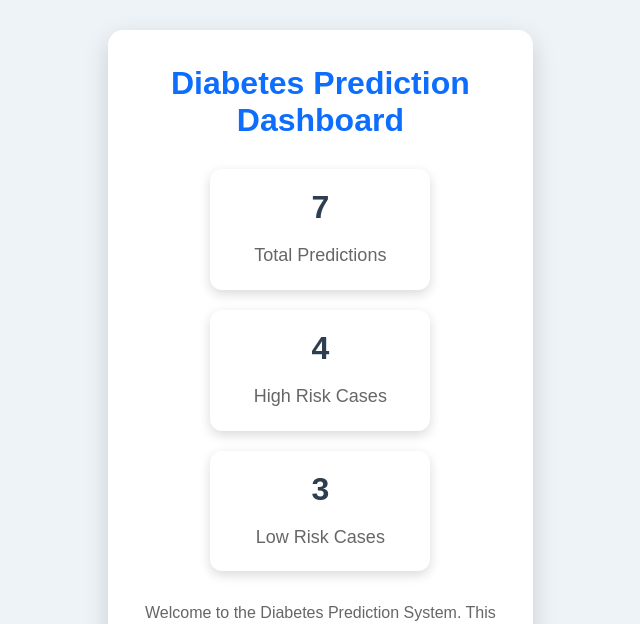
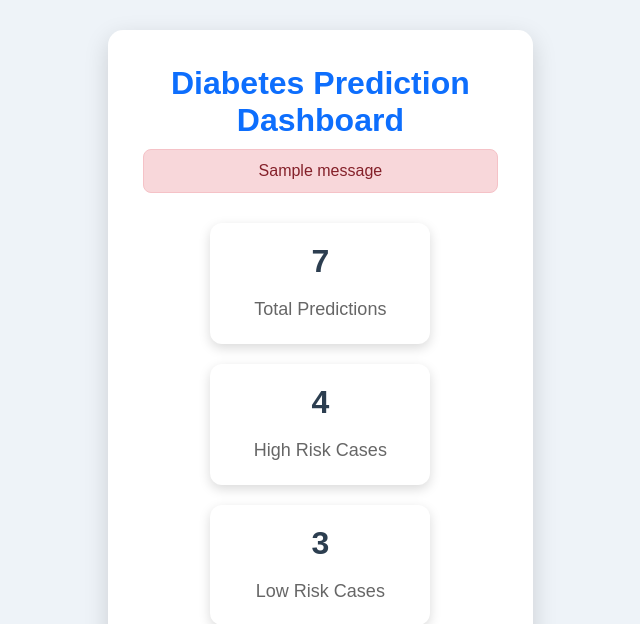
Before and after one commit to harinisharma-t/DiabetesPredictionAI, a Flask app: page / in a window 1280 px wide. Shown: the top 624 px of the page, without its empty margins (298-938 px from the left). Run offline with Flask 3, Linux system fonts and the light colour scheme; data comes from the database, SQL or seed files in the repository; one stand-in notice (Sample message) is shown; parts of the project's set-up code (start-up, migrations or seed data) failed here and were passed over.

Commit message:
Day 24: Add user-friendly validation messages

```diff
--- a/app/app.py
+++ b/app/app.py
@@ -1,4 +1,4 @@
-from flask import Flask, render_template, request, Response
+from flask import Flask, render_template, request, Response, redirect, url_for, flash
 import pickle
 import os
 import csv
@@ -19,6 +19,7 @@ from db import (
 )
 
 app = Flask(__name__)
+app.secret_key = "diabetes-prediction-secret-key"
 
 # Store the latest prediction for PDF generation
 latest_prediction = {}
@@ -67,28 +68,36 @@ def predict():
 
     # Input Validation
     if pregnancies < 0:
-        return "Pregnancies cannot be negative."
+        flash("Pregnancies cannot be negative.", "error")
+        return redirect(url_for("home"))
 
     if glucose < 0 or glucose > 300:
-        return "Glucose must be between 0 and 300."
+        flash("Glucose must be between 0 and 300.", "error")
+        return redirect(url_for("home"))
 
     if blood_pressure < 0 or blood_pressure > 200:
-        return "Blood Pressure must be between 0 and 200."
+        flash("Blood Pressure must be between 0 and 200.", "error")
+        return redirect(url_for("home"))
 
     if skin_thickness < 0 or skin_thickness > 100:
-        return "Skin Thickness must be between 0 and 100."
+        flash("Skin Thickness must be between 0 and 100.", "error")
+        return redirect(url_for("home"))
 
     if insulin < 0 or insulin > 900:
-        return "Insulin must be between 0 and 900."
+        flash("Insulin must be between 0 and 900.", "error")
+        return redirect(url_for("home"))
 
     if bmi < 10 or bmi > 70:
-        return "BMI must be between 10 and 70."
+        flash("BMI must be between 10 and 70.", "error")
+        return redirect(url_for("home"))
 
     if diabetes_pedigree < 0 or diabetes_pedigree > 3:
-        return "Diabetes Pedigree Function must be between 0 and 3."
+        flash("Diabetes Pedigree Function must be between 0 and 3.", "error")
+        return redirect(url_for("home"))
 
     if age < 1 or age > 120:
-        return "Age must be between 1 and 120."
+        flash("Age must be between 1 and 120.", "error")
+        return redirect(url_for("home"))
 
     features = [
         pregnancies,
--- a/app/static/style.css
+++ b/app/static/style.css
@@ -216,3 +216,13 @@ a {
 .low-risk{
     background:#198754;
 }
+.error-message {
+    background-color: #f8d7da;
+    color: #842029;
+    border: 1px solid #f5c2c7;
+    padding: 12px;
+    margin-bottom: 20px;
+    border-radius: 8px;
+    text-align: center;
+    font-weight: 500;
+}
--- a/app/templates/index.html
+++ b/app/templates/index.html
@@ -19,6 +19,22 @@
 <div class="container">
 
     <h1>Diabetes Prediction Dashboard</h1>
+
+    {% with messages = get_flashed_messages(with_categories=true) %}
+
+    {% if messages %}
+
+        {% for category, message in messages %}
+
+            <div class="error-message">
+                {{ message }}
+            </div>
+
+        {% endfor %}
+
+    {% endif %}
+
+{% endwith %}
 
 <div class="stats-container">
 
```
Also changed, not shown: app/db.py (line endings or trailing spaces).
